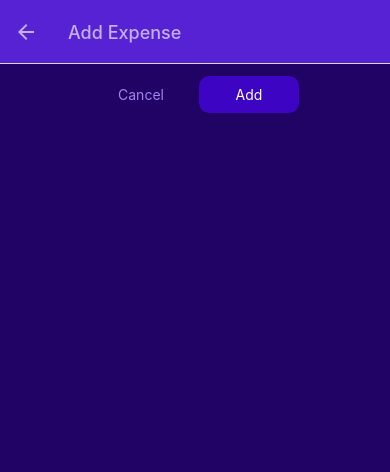
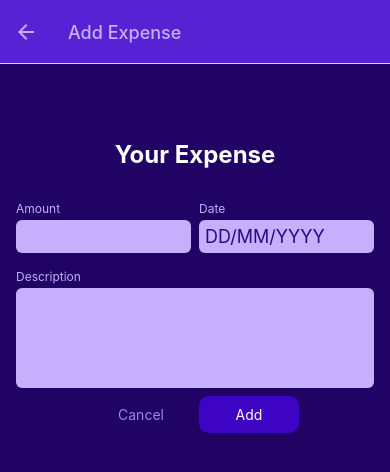
Before and after one commit to berkaytorun/Expenses, a React Native app: screen /ManageExpense in a window 390 px wide. Shown: the top 472 px of the page. Built offline with nearby package versions, Linux system fonts and the light colour scheme.

Commit message:
Submit and styling

```diff
--- /dev/null
+++ b/components/ManageExpense/ExpenseForm.js
@@ -0,0 +1,114 @@
+import { useState } from 'react';
+import { View, Text, StyleSheet } from 'react-native';
+import { Input } from './Input';
+import { Button } from '../Button';
+
+export const ExpenseForm = ({ onCancel, onSubmit, submitButtonLabel }) => {
+    const [inputValues, setInputValues] = useState({
+        amount: '',
+        date: '',
+        description: '',
+    });
+
+    const submitHandler = () => {};
+
+    return (
+        <View style={styles.form}>
+            <Text style={styles.title}>Your Expense</Text>
+            <View style={styles.inputsRow}>
+                <Input
+                    style={styles.rowInput}
+                    label='Amount'
+                    textInputConfig={{
+                        keyboardType: 'decimal-pad',
+                        onChangeText: (inputText) => {
+                            setInputValues((curInputValues) => {
+                                return {
+                                    ...curInputValues,
+                                    amount: inputText,
+                                };
+                            });
+                        },
+                        value: inputValues.amount,
+                    }}
+                />
+                <Input
+                    style={styles.rowInput}
+                    label='Date'
+                    textInputConfig={{
+                        placeholder: 'DD/MM/YYYY',
+                        maxLength: 10,
+                        onChangeText: (inputText) => {
+                            setInputValues((curInputValues) => {
+                                return {
+                                    ...curInputValues,
+                                    date: inputText,
+                                };
+                            });
+                        },
+                        value: inputValues.date,
+                    }}
+                />
+            </View>
+            <Input
+                label='Description'
+                textInputConfig={{
+                    multiline: true,
+                    onChangeText: (inputText) => {
+                        setInputValues((curInputValues) => {
+                            return {
+                                ...curInputValues,
+                                description: inputText,
+                            };
+                        });
+                    },
+                    value: inputValues.description,
+                }}
+            />
+            <View style={styles.buttonContainer}>
+                <Button
+                    style={styles.button}
+                    mode='flat'
+                    onPress={onCancel}
+                >
+                    Cancel
+                </Button>
+                <Button
+                    onPress={onSubmit}
+                    style={styles.button}
+                >
+                    {submitButtonLabel}
+                </Button>
+            </View>
+        </View>
+    );
+};
+
+const styles = StyleSheet.create({
+    form: {
+        marginTop: 40,
+    },
+    title: {
+        fontSize: 24,
+        fontWeight: 'bold',
+        color: 'white',
+        marginVertical: 24,
+        textAlign: 'center',
+    },
+    inputsRow: {
+        flexDirection: 'row',
+        justifyContent: 'space-between',
+    },
+    rowInput: {
+        flex: 1,
+    },
+    buttonContainer: {
+        flexDirection: 'row',
+        justifyContent: 'center',
+        alignItems: 'center',
+    },
+    button: {
+        marginHorizontal: 4,
+        minWidth: 100,
+    },
+});
--- /dev/null
+++ b/components/ManageExpense/Input.js
@@ -0,0 +1,43 @@
+import { StyleSheet, Text, TextInput, View } from 'react-native';
+import { GlobalStyles } from '../../utils/styles';
+
+export const Input = ({ label, textInputConfig, style }) => {
+    const inputStyles = [styles.input];
+
+    if (textInputConfig && textInputConfig.multiline) {
+        inputStyles.push(styles.inputMultiline);
+    }
+
+    return (
+        <View style={[styles.inputContainer, style]}>
+            <Text style={styles.label}>{label}</Text>
+            <TextInput
+                style={inputStyles}
+                {...textInputConfig}
+            />
+        </View>
+    );
+};
+
+const styles = StyleSheet.create({
+    inputContainer: {
+        marginHorizontal: 4,
+        marginVertical: 8,
+    },
+    label: {
+        fontSize: 12,
+        color: GlobalStyles.colors.primary100,
+        marginBottom: 4,
+    },
+    input: {
+        backgroundColor: GlobalStyles.colors.primary100,
+        color: GlobalStyles.colors.primary700,
+        padding: 6,
+        borderRadius: 6,
+        fontSize: 18,
+    },
+    inputMultiline: {
+        minHeight: 100,
+        textAlignVertical: 'top',
+    },
+});
--- a/screens/ManageExpense.js
+++ b/screens/ManageExpense.js
@@ -1,7 +1,7 @@
 import { useContext, useLayoutEffect } from 'react';
 import { StyleSheet, View } from 'react-native';
-import { Button } from '../components/Button';
 import { IconButton } from '../components/IconButton';
+import { ExpenseForm } from '../components/ManageExpense/ExpenseForm';
 import { ExpensesContext } from '../store/expenses-context';
 import { GlobalStyles } from '../utils/styles';
 
@@ -19,18 +19,9 @@
 
     return (
         <View style={styles.container}>
-            <View style={styles.buttonContainer}>
-                <Button
-                    style={styles.button}
-                    mode='flat'
-                    onPress={() => {
-                        navigation.goBack();
-                    }}
-                >
-                    Cancel
-                </Button>
-                <Button
-                    onPress={() => {
+            <ExpenseForm
+                onCancel={() => navigation.goBack()}
+                onSubmit={(expense) => {
                     if (isEditing) {
                         expensesContext.updateExpense(expenseId, {
                             description: 'Test!!!!',
@@ -46,11 +37,9 @@
                     }
                     navigation.goBack();
                 }}
-                    style={styles.button}
-                >
-                    {isEditing ? 'Update' : 'Add'}
-                </Button>
-            </View>
+                submitButtonLabel={isEditing ? 'Update' : 'Add'}
+            />
+
             {isEditing && (
                 <View style={styles.deleteContainer}>
                     <IconButton
@@ -74,15 +63,7 @@
         backgroundColor: GlobalStyles.colors.primary800,
         padding: 12,
     },
-    buttonContainer: {
-        flexDirection: 'row',
-        justifyContent: 'center',
-        alignItems: 'center',
-    },
-    button: {
-        marginHorizontal: 4,
-        minWidth: 100,
-    },
+
     deleteContainer: {
         marginTop: 16,
         paddingTop: 8,
```
Lines whose indentation alone changed are shown as unchanged.
